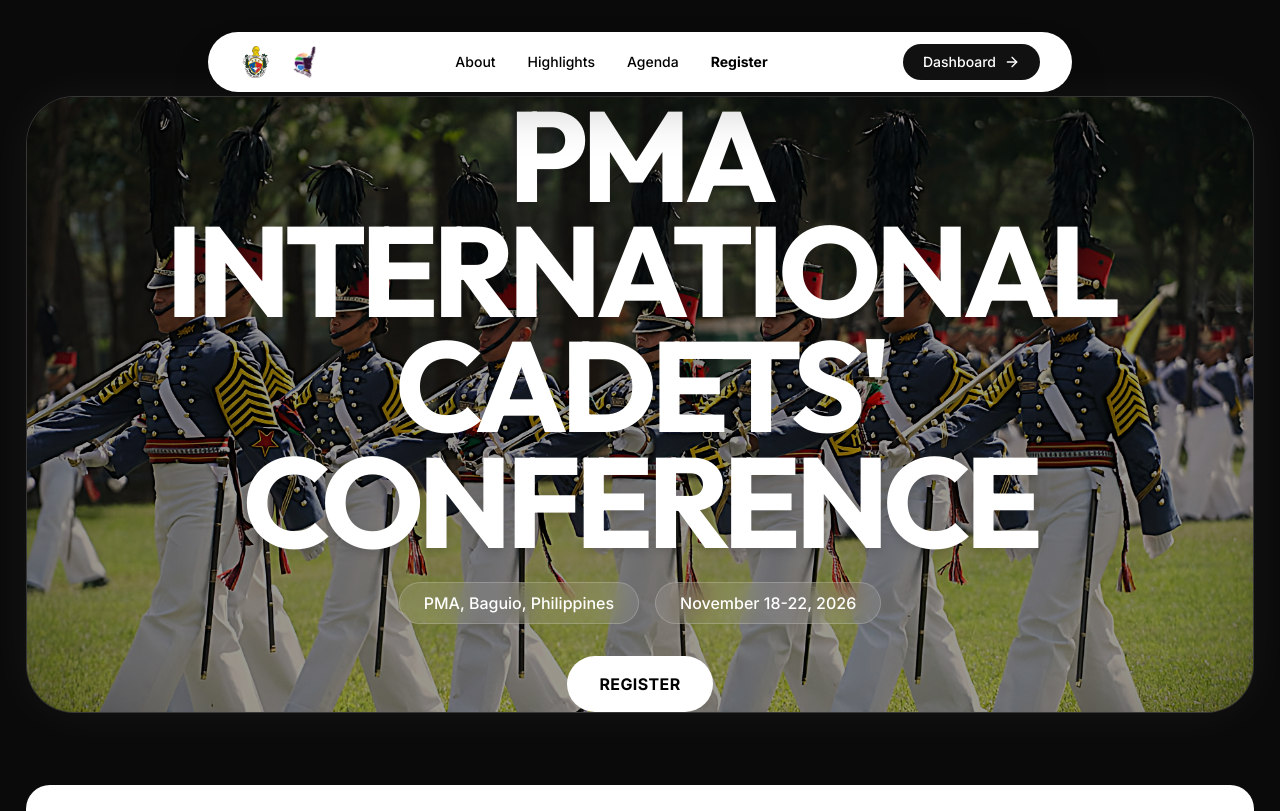
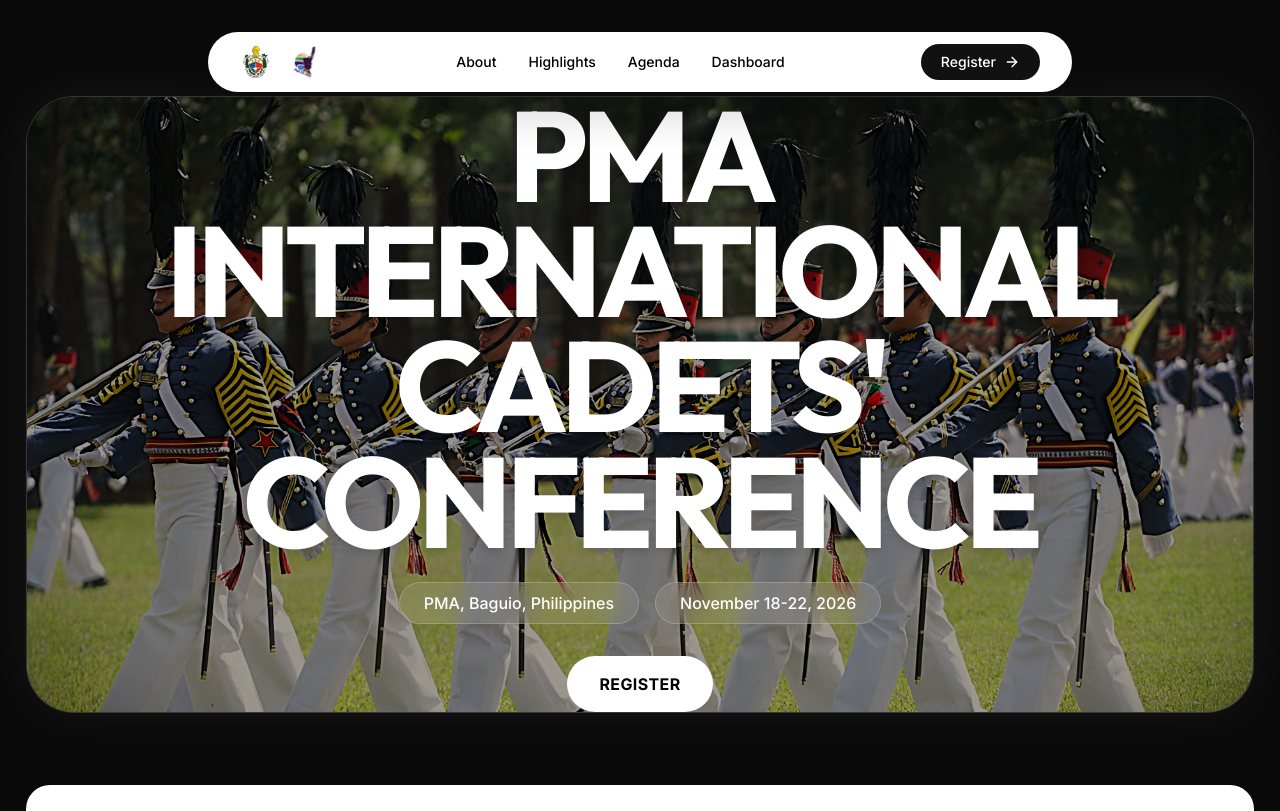
Before and after one commit to cdtpalers/icc-dashboard, a Next.js app: page / in a window 1280 px wide. Shown: the top 811 px of the page. Built offline with nearby package versions, Linux system fonts and the light colour scheme.

Commit message:
Change header pill button to Register and move Dashboard to nav links

```diff
--- a/app/page.tsx
+++ b/app/page.tsx
@@ -37,11 +37,11 @@
             <a href="#about" className="hover:text-blue-600 transition-colors">About</a>
             <a href="#work" className="hover:text-blue-600 transition-colors">Highlights</a>
             <a href="#timeline" className="hover:text-blue-600 transition-colors">Agenda</a>
-            <Link href="/register" className="hover:text-amber-500 transition-colors font-bold">Register</Link>
+            <Link href="/dashboard" className="hover:text-blue-600 transition-colors">Dashboard</Link>
           </nav>
 
-          <Link href="/dashboard" className="bg-[#111] text-white px-5 py-2 rounded-full text-sm font-medium flex items-center gap-2 hover:bg-black transition-colors">
-            <span>Dashboard</span>
+          <Link href="/register" className="bg-[#111] text-white px-5 py-2 rounded-full text-sm font-medium flex items-center gap-2 hover:bg-black transition-colors">
+            <span>Register</span>
             <ArrowRight size={16} />
           </Link>
         </div>
```
